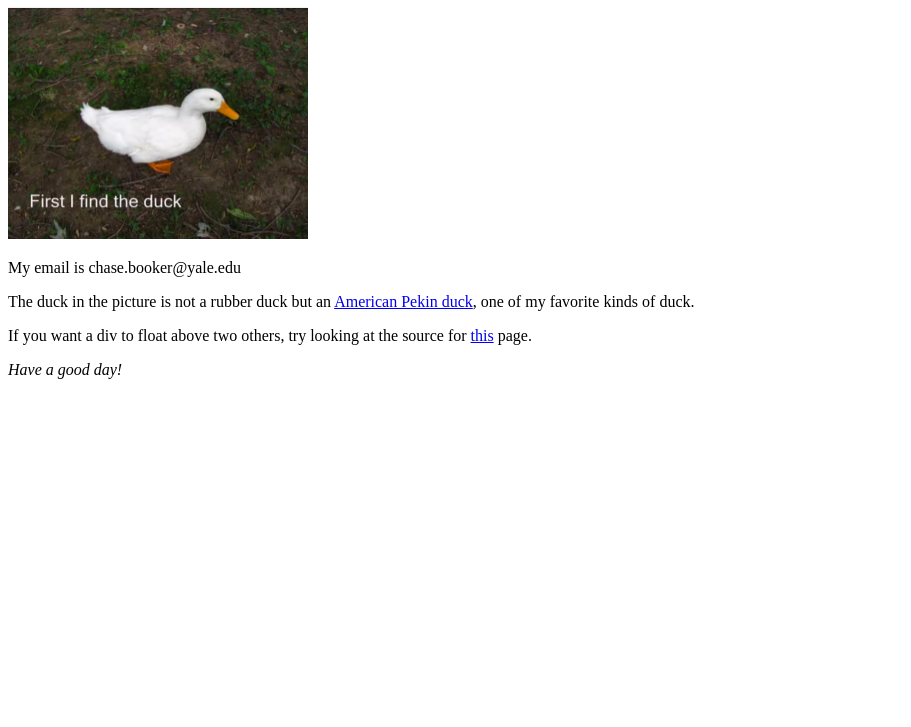
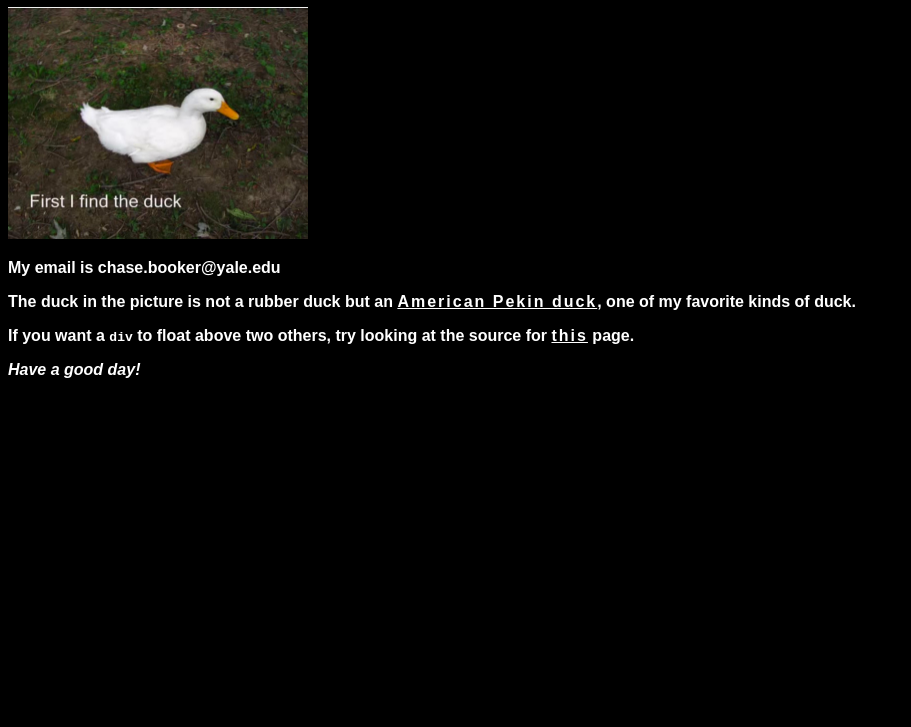
Before and after one commit to chasebooker/interactive-summer-2016, a plain HTML site: page index.html in a window 1280 px wide. Shown: the part 73-800 px from the top of the page, without its empty margins (0-911 px from the left). Drawn offline with Linux system fonts and the light colour scheme.

Commit message:
slight update to the code

```diff
--- a/floatdiv/style.css
+++ b/floatdiv/style.css
@@ -19,7 +19,7 @@ img {
 	background-color: red;
 	float: left;
 	width: 20%;
-	z-index: 5;
+	z-index: 1;
 	margin: 2%;
 }
 
--- a/index.html
+++ b/index.html
@@ -3,6 +3,7 @@
 <head>
 	<title>Chase's Home for the Summer</title>
 	<meta charset="utf-8">
+	<link rel="stylesheet" href="style.css">
 </head>
 
 <body>
@@ -10,7 +11,7 @@
 	<img src="images/duck.jpg" width="300" />
 	<p>My email is chase.booker@yale.edu</p>
 	<p>The duck in the picture is not a rubber duck but an <a href="https://en.wikipedia.org/wiki/American_Pekin_duck">American Pekin duck</a>, one of my favorite kinds of duck.</p>
-	<p>If you want a div to float above two others, try looking at the source for <a href="floatdiv/index.html">this</a> page.</p>
+	<p>If you want a <span class="code">div</span> to float above two others, try looking at the source for <a href="floatdiv/index.html">this</a> page.</p>
 	<em>Have a good day!</em>
 
 
--- /dev/null
+++ b/style.css
@@ -0,0 +1,20 @@
+body {
+	background-color: black;
+	color: white;
+	font-family: Arial, sans-serif;
+	font-weight: bold;
+}
+
+a {
+	color: white;
+	letter-spacing: 2px;
+}
+
+a:visited{
+	color: red;
+	letter-spacing: 2px;
+}
+
+.code {
+	font-family: monospace;
+}
```
